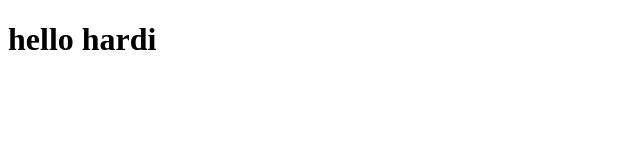
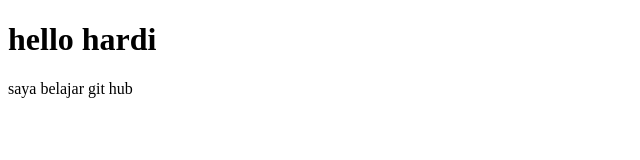
Before and after one commit to hardiaj/wadah-ilmu, a plain HTML site: page index.html in a window 1280 px wide. Shown: the whole page, without its empty margins (0-640 px from the left). Drawn offline with Linux system fonts and the light colour scheme.

Commit message:
pulpen hitex

```diff
--- a/index.html
+++ b/index.html
@@ -7,5 +7,6 @@
 </head>
 <body>
     <h1>hello hardi</h1>
+    <p>saya belajar git hub</p>
 </body>
 </html>
```
